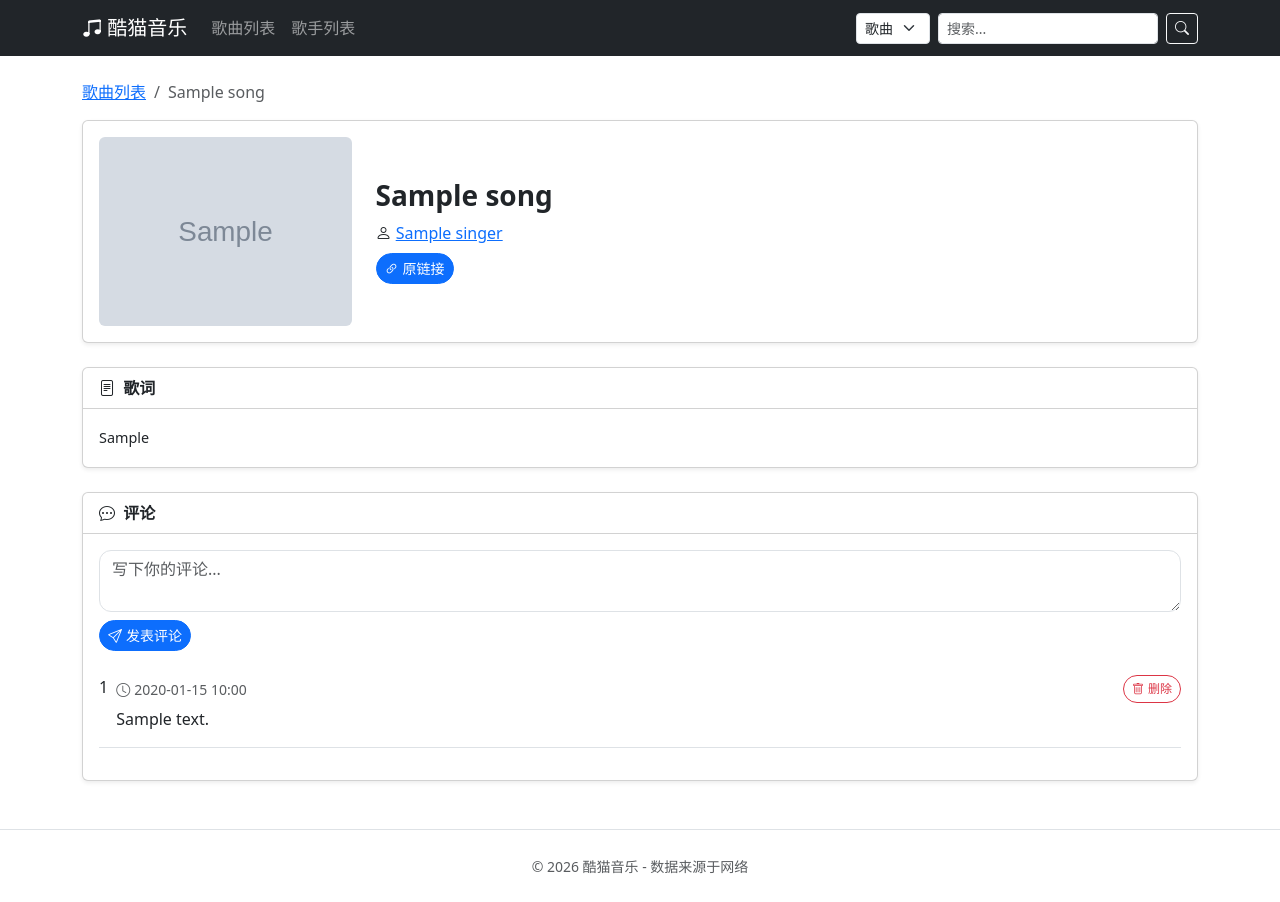
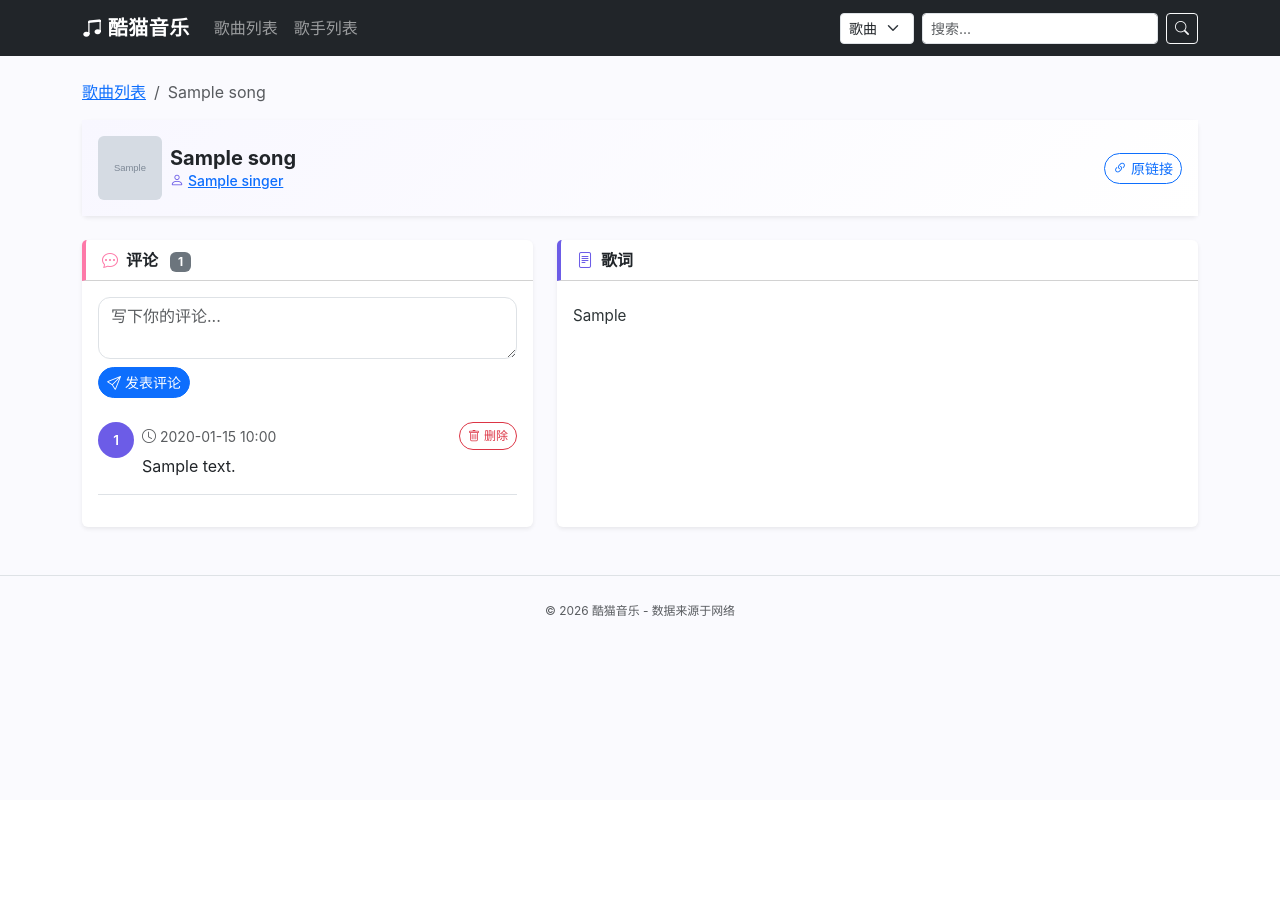
Before and after one commit to stueam/Programming-Training-Course, a Django app: page /songs/1/ in a window 1280 px wide. After the commit the page ends 616 px from the top, so only its background shows below. Run offline with Django 5.2, Linux system fonts and the light colour scheme; tables that the repository leaves empty hold one stand-in row (values such as "Sample post"); grey boxes marked "Sample" are stand-in pictures.

Commit message:
beautify webpages

```diff
--- a/mypro/musicapp/templates/base.html
+++ b/mypro/musicapp/templates/base.html
@@ -6,6 +6,94 @@
     <title>{% block title %}酷猫音乐{% endblock %}</title>
     <link href="https://cdn.jsdelivr.net/npm/bootstrap@5.3.0/dist/css/bootstrap.min.css" rel="stylesheet">
     <link rel="stylesheet" href="https://cdn.jsdelivr.net/npm/bootstrap-icons@1.11.3/font/bootstrap-icons.min.css">
+    <style>
+        :root {
+            --primary: #6c5ce7;
+            --primary-light: #a29bfe;
+            --accent: #fd79a8;
+            --bg-subtle: #f8f7ff;
+        }
+        body {
+            background: #fafafe;
+            font-family: -apple-system, BlinkMacSystemFont, "Segoe UI", Roboto, "Helvetica Neue", Arial, sans-serif;
+        }
+        .card {
+            border: none;
+            transition: box-shadow 0.2s ease;
+        }
+        .card:hover {
+            box-shadow: 0 0.5rem 1.5rem rgba(108,92,231,0.08) !important;
+        }
+        .navbar-brand {
+            font-weight: 700;
+            letter-spacing: 0.5px;
+        }
+        .breadcrumb {
+            background: transparent;
+            padding: 0;
+        }
+        .lyrics-scroll {
+            max-height: 65vh;
+            overflow-y: auto;
+        }
+        .lyrics-scroll pre {
+            white-space: pre-wrap;
+            font-family: inherit;
+            font-size: 0.95rem;
+            line-height: 2;
+            color: #2d3436;
+            padding: 0.25rem 0;
+        }
+        .lyrics-scroll::-webkit-scrollbar {
+            width: 6px;
+        }
+        .lyrics-scroll::-webkit-scrollbar-track {
+            background: transparent;
+        }
+        .lyrics-scroll::-webkit-scrollbar-thumb {
+            background: var(--primary-light);
+            border-radius: 3px;
+        }
+        .lyrics-scroll::-webkit-scrollbar-thumb:hover {
+            background: var(--primary);
+        }
+        .song-info-bar .card-body {
+            background: linear-gradient(135deg, var(--bg-subtle), #fff);
+        }
+        .btn {
+            transition: all 0.2s ease;
+        }
+        .btn-outline-primary:hover {
+            background: var(--primary);
+            border-color: var(--primary);
+        }
+        .empty-state i {
+            display: block;
+        }
+        .comment-avatar {
+            width: 36px;
+            height: 36px;
+            border-radius: 50%;
+            background: var(--primary);
+            color: #fff;
+            display: flex;
+            align-items: center;
+            justify-content: center;
+            font-size: 0.85rem;
+            font-weight: 600;
+        }
+        .badge-gradient {
+            background: linear-gradient(135deg, var(--primary), var(--accent));
+            color: #fff;
+        }
+        footer {
+            font-size: 0.85rem;
+        }
+        .singer-card:hover {
+            transform: translateY(-2px);
+            transition: transform 0.2s ease;
+        }
+    </style>
 </head>
 <body>
     <nav class="navbar navbar-expand-lg navbar-dark bg-dark mb-4">
--- a/mypro/musicapp/templates/song_detail.html
+++ b/mypro/musicapp/templates/song_detail.html
@@ -8,25 +8,27 @@
     </ol>
 </nav>
 
-<div class="card shadow-sm mb-4">
-    <div class="card-body">
-        <div class="row align-items-center">
-            <div class="col-md-3 text-center mb-3 mb-md-0">
+<div class="song-info-bar card shadow-sm mb-4">
+    <div class="card-body py-3">
+        <div class="row align-items-center g-2">
+            <div class="col-auto">
                 {% if song.image %}
-                <img src="{{ song.image }}" class="img-fluid rounded" alt="{{ song.name }}" style="max-height: 200px; object-fit: cover;">
+                <img src="{{ song.image }}" class="rounded" alt="{{ song.name }}" style="width: 64px; height: 64px; object-fit: cover;">
                 {% else %}
-                <div class="bg-secondary bg-opacity-10 p-4 rounded d-flex align-items-center justify-content-center" style="min-height: 160px;">
-                    <i class="bi bi-disc fs-1 text-muted" style="opacity: 0.4;"></i>
+                <div class="bg-secondary bg-opacity-10 rounded d-flex align-items-center justify-content-center" style="width: 64px; height: 64px;">
+                    <i class="bi bi-disc fs-3 text-muted" style="opacity: 0.4;"></i>
                 </div>
                 {% endif %}
             </div>
-            <div class="col-md-9">
-                <h3 class="fw-bold">{{ song.name }}</h3>
-                <p class="mb-2">
+            <div class="col">
+                <h5 class="fw-bold mb-0">{{ song.name }}</h5>
+                <p class="mb-0 small">
                     <i class="bi bi-person" style="color: var(--primary);"></i>
                     <a href="{% url 'singer_detail' song.singer.id %}" class="fw-medium">{{ song.singer.name }}</a>
                 </p>
-                <a href="{{ song.url }}" target="_blank" class="btn btn-sm btn-primary rounded-pill">
+            </div>
+            <div class="col-auto">
+                <a href="{{ song.url }}" target="_blank" class="btn btn-sm btn-outline-primary rounded-pill">
                     <i class="bi bi-link-45deg me-1"></i>原链接
                 </a>
             </div>
@@ -34,19 +36,12 @@
     </div>
 </div>
 
-<div class="card shadow-sm mb-4">
-    <div class="card-header bg-transparent fw-semibold" style="border-left: 4px solid var(--primary);">
-        <i class="bi bi-file-text me-1" style="color: var(--primary);"></i> 歌词
-    </div>
-    <div class="card-body lyrics-box">
-        <pre class="mb-0" style="white-space: pre-wrap; font-family: inherit; font-size: 0.9rem; line-height: 1.8;">{{ song.lyrics }}</pre>
-    </div>
-</div>
-
+<div class="row g-4">
+    <div class="col-lg-5 order-lg-1">
         <div class="card shadow-sm">
             <div class="card-header bg-transparent fw-semibold" style="border-left: 4px solid var(--accent);">
                 <i class="bi bi-chat-dots me-1" style="color: var(--accent);"></i> 评论
-        <span class="badge badge-gradient ms-2">{{ comments|length }}</span>
+                <span class="badge bg-secondary ms-2">{{ comments|length }}</span>
             </div>
             <div class="card-body">
                 <form method="POST" action="{% url 'song_detail' song.id %}" class="mb-4">
@@ -86,4 +81,23 @@
                 {% endfor %}
             </div>
         </div>
+    </div>
+    <div class="col-lg-7 order-lg-2">
+        <div class="card shadow-sm h-100">
+            <div class="card-header bg-transparent fw-semibold" style="border-left: 4px solid var(--primary);">
+                <i class="bi bi-file-text me-1" style="color: var(--primary);"></i> 歌词
+            </div>
+            <div class="card-body lyrics-scroll">
+                {% if lyrics %}
+                <pre class="mb-0">{{ lyrics }}</pre>
+                {% else %}
+                <div class="text-center py-5 empty-state">
+                    <i class="bi bi-file-text fs-1" style="color: var(--primary); opacity: 0.3;"></i>
+                    <p class="text-muted mt-2 mb-0">暂无歌词</p>
+                </div>
+                {% endif %}
+            </div>
+        </div>
+    </div>
+</div>
 {% endblock %}
--- a/mypro/musicapp/views.py
+++ b/mypro/musicapp/views.py
@@ -1,8 +1,38 @@
+import re
 from django.shortcuts import render, get_object_or_404, redirect
 from django.core.paginator import Paginator
 from django.db.models import Q
 from .models import Singer, Song, Comment
 import time
+
+
+def clean_lyrics(text):
+    text = text.lstrip('\ufeff')
+    lines = text.strip().split('\n')
+    result = []
+    meta_pattern = re.compile(
+        r'^((作词|作曲|编曲|制作人|原唱|原词曲|音乐总监|制作总监|混音|母带|录音|和声|吉他|贝斯|键盘|鼓手|钢琴|管风琴|PGM|舞团|灯光|舞台|和声编写|录音制作者|定位制作人|执行音乐总监|音乐团队|官方指定音乐合作伙伴|中文填词|Rap词|改编歌曲|改编歌曲词曲版权代理|OP|SP|出品)|'
+        r'.*[：:])\s*'
+    )
+    copyright_pattern = re.compile(r'[（(【]未经|版权所有|翻[唱录]|授权')
+    lrc_timestamp = re.compile(r'^\[\d{2}:\d{2}\.\d{2,3}\]')
+    for i, line in enumerate(lines):
+        stripped = line.strip()
+        if not stripped:
+            continue
+        clean = lrc_timestamp.sub('', stripped).strip()
+        if not clean:
+            continue
+        if meta_pattern.match(clean):
+            continue
+        if copyright_pattern.search(clean):
+            continue
+        if re.match(r'^[\s\-—_=]+$', clean):
+            continue
+        if i < 3 and ' - ' in clean and len(clean) < 60:
+            continue
+        result.append(clean)
+    return '\n'.join(result)
 
 
 def get_page_range(page_obj, window=1, edge=2):
@@ -66,7 +96,8 @@ def song_detail(request, song_id):
         if content:
             Comment.objects.create(song=song, content=content)
     comments = song.comment.all().order_by('-release_time')
-    return render(request, 'song_detail.html', {'song': song, 'comments': comments})
+    lyrics = clean_lyrics(song.lyrics) if song.lyrics else ''
+    return render(request, 'song_detail.html', {'song': song, 'comments': comments, 'lyrics': lyrics})
 
 
 def singer_list(request):
```
Lines whose indentation alone changed are shown as unchanged.
